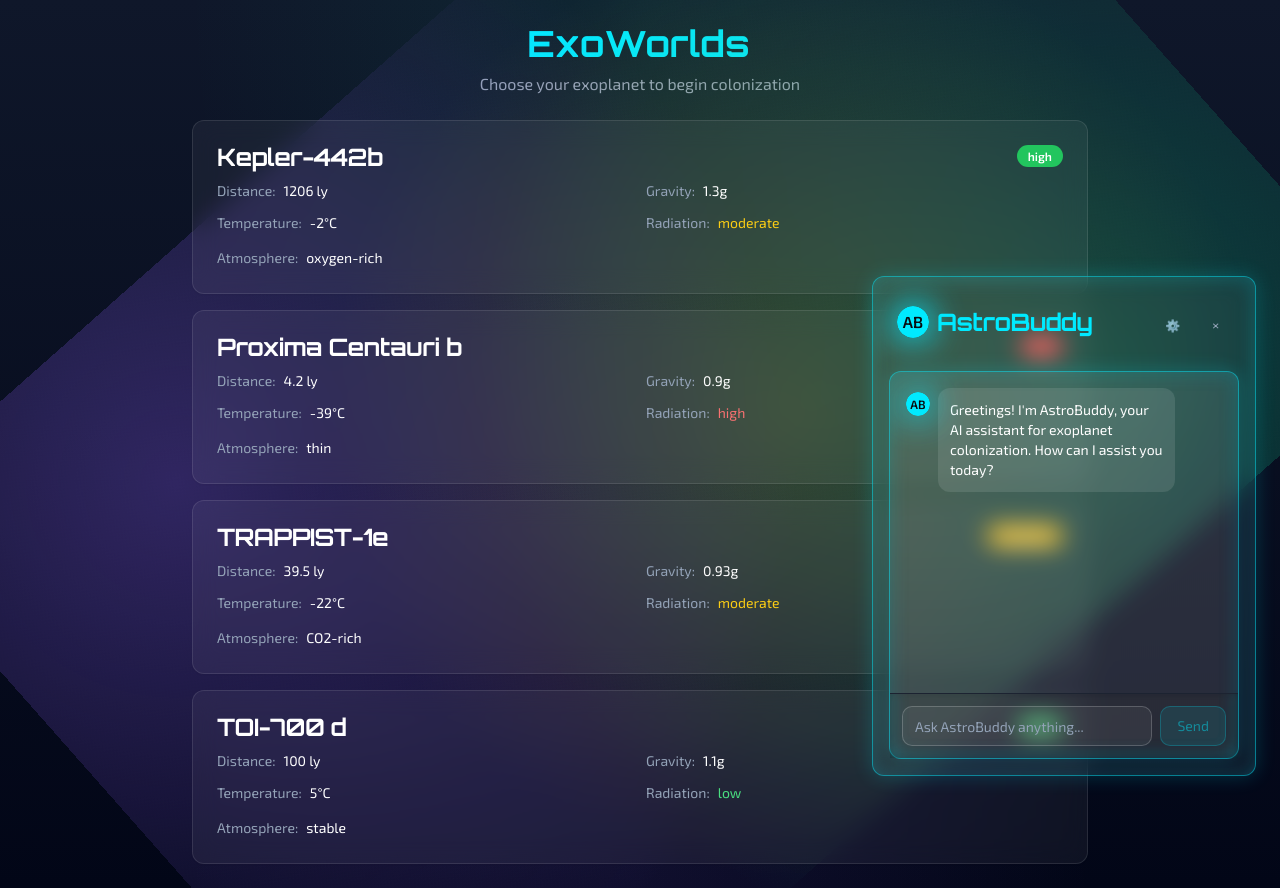
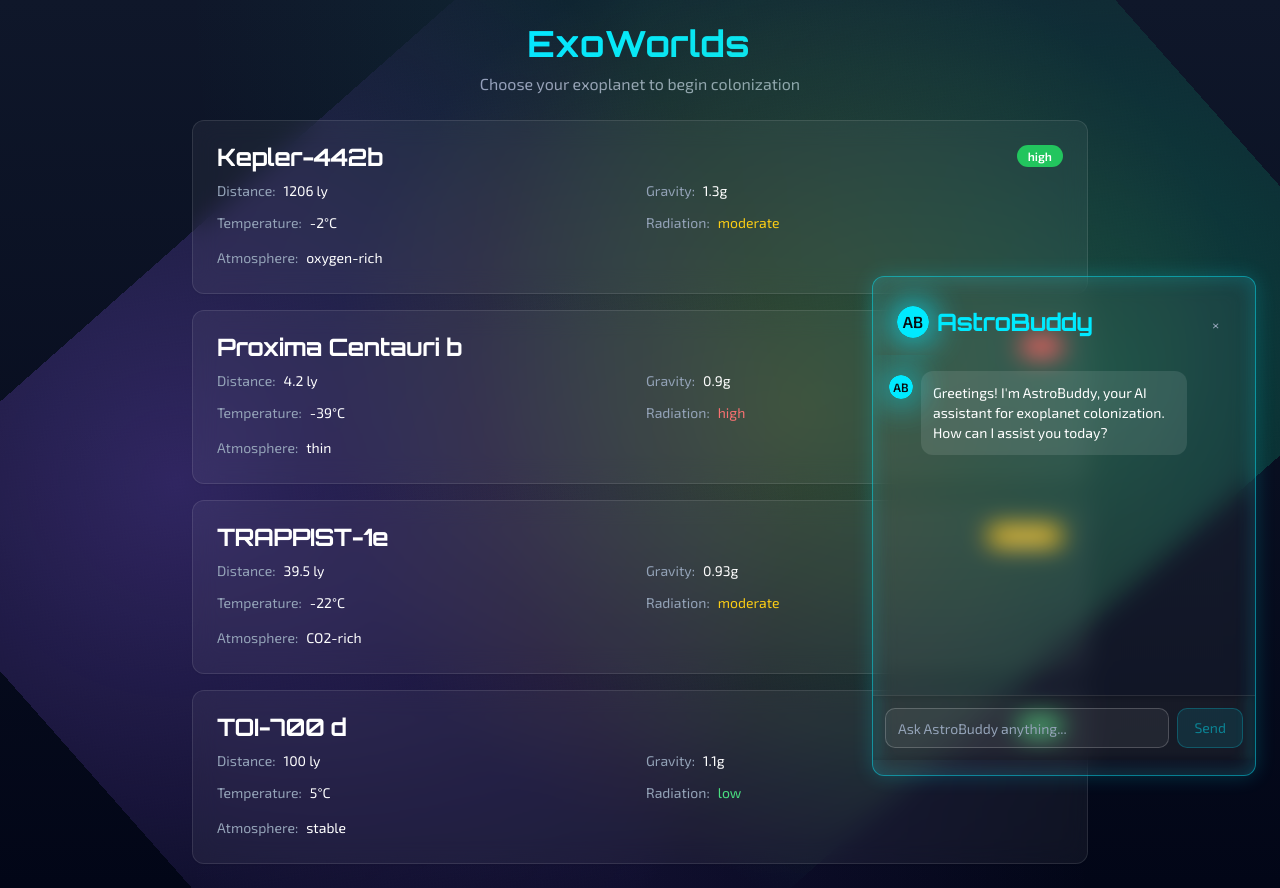
Before and after one commit to HarshYadav40/exo-colony-genesis, a React (Vite) app: page / in a window 1280 px wide. Both pictures are taken after a click on the button "AB". Built offline with nearby package versions, Linux system fonts and the light colour scheme.

Commit message:
Fix: Improve AstroBuddy chat and remove API settings
- Implemented ChatGPT-like scrolling and question asking.
- Removed the API key input from the AstroBuddy component.

```diff
--- a/src/components/AstroBuddy.tsx
+++ b/src/components/AstroBuddy.tsx
@@ -2,7 +2,6 @@
 import React, { useState } from 'react';
 import { Card, CardContent, CardHeader, CardTitle } from '@/components/ui/card';
 import { Button } from '@/components/ui/button';
-import { Input } from '@/components/ui/input';
 import { Avatar, AvatarFallback } from '@/components/ui/avatar';
 import { AstroBuddyChat } from './AstroBuddyChat';
 
@@ -17,8 +16,8 @@ export const AstroBuddy: React.FC<AstroBuddyProps> = ({
   onToggle,
   currentContext,
 }) => {
-  const [apiKey, setApiKey] = useState('AIzaSyAYmEj1tHJMiRm7lMsQbJ83Tf3IfkkY0Fg');
-  const [showApiInput, setShowApiInput] = useState(false);
+  // Use the pre-configured API key without exposing it to the user
+  const apiKey = 'AIzaSyAYmEj1tHJMiRm7lMsQbJ83Tf3IfkkY0Fg';
 
   if (!isVisible) {
     return (
@@ -46,15 +45,6 @@ export const AstroBuddy: React.FC<AstroBuddyProps> = ({
           </Avatar>
           <CardTitle className="text-primary font-orbitron">AstroBuddy</CardTitle>
         </div>
-        <div className="flex items-center space-x-2">
-          <Button
-            onClick={() => setShowApiInput(!showApiInput)}
-            variant="ghost"
-            size="sm"
-            className="text-muted-foreground hover:text-white text-xs"
-          >
-            ⚙️
-          </Button>
         <Button
           onClick={onToggle}
           variant="ghost"
@@ -63,32 +53,9 @@ export const AstroBuddy: React.FC<AstroBuddyProps> = ({
         >
           ×
         </Button>
-        </div>
       </CardHeader>
 
-      <CardContent className="flex-1 flex flex-col space-y-3 p-4">
-        {showApiInput && (
-          <div className="bg-blue-500/20 border border-blue-500/50 rounded p-3 mb-2">
-            <p className="text-xs text-blue-200 mb-2">
-              Gemini API Key (pre-filled with default):
-            </p>
-            <Input
-              type="password"
-              placeholder="Gemini API Key"
-              value={apiKey}
-              onChange={(e) => setApiKey(e.target.value)}
-              className="text-xs"
-            />
-            <Button
-              onClick={() => setShowApiInput(false)}
-              size="sm"
-              className="mt-2 text-xs"
-            >
-              Save
-            </Button>
-          </div>
-        )}
-
+      <CardContent className="flex-1 flex flex-col p-0">
         <AstroBuddyChat
           currentContext={currentContext}
           apiKey={apiKey}
--- a/src/components/AstroBuddyChat.tsx
+++ b/src/components/AstroBuddyChat.tsx
@@ -34,6 +34,7 @@ export const AstroBuddyChat: React.FC<AstroBuddyChatProps> = ({
   const [input, setInput] = useState('');
   const [isLoading, setIsLoading] = useState(false);
   const messagesEndRef = useRef<HTMLDivElement>(null);
+  const messagesContainerRef = useRef<HTMLDivElement>(null);
 
   const scrollToBottom = () => {
     messagesEndRef.current?.scrollIntoView({ behavior: "smooth" });
@@ -126,10 +127,13 @@ export const AstroBuddyChat: React.FC<AstroBuddyChatProps> = ({
   };
 
   return (
-    <div className={`flex flex-col h-full border rounded-lg glass-morphism neon-border ${className}`}>
-      {/* Chat Messages Container */}
-      <div className="flex-1 overflow-hidden">
-        <div className="h-full overflow-y-auto p-4 space-y-3">
+    <div className={`flex flex-col h-full ${className}`}>
+      {/* Messages Container */}
+      <div
+        ref={messagesContainerRef}
+        className="flex-1 overflow-y-auto p-4 space-y-4"
+        style={{ maxHeight: 'calc(100% - 80px)' }}
+      >
         {messages.map((message) => (
           <div
             key={message.id}
@@ -137,14 +141,14 @@ export const AstroBuddyChat: React.FC<AstroBuddyChatProps> = ({
           >
             <div className="flex items-start space-x-2 max-w-[85%]">
               {message.sender === 'assistant' && (
-                  <Avatar className="w-6 h-6 mt-1 pulse-glow">
+                <Avatar className="w-6 h-6 mt-1 pulse-glow flex-shrink-0">
                   <AvatarFallback className="bg-primary text-primary-foreground font-bold text-xs">
                     AB
                   </AvatarFallback>
                 </Avatar>
               )}
               <div
-                  className={`p-3 rounded-lg text-sm ${
+                className={`p-3 rounded-lg text-sm break-words ${
                   message.sender === 'user'
                     ? 'bg-primary text-primary-foreground'
                     : 'bg-white/10 text-white'
@@ -158,7 +162,7 @@ export const AstroBuddyChat: React.FC<AstroBuddyChatProps> = ({
         {isLoading && (
           <div className="flex justify-start">
             <div className="flex items-start space-x-2">
-                <Avatar className="w-6 h-6 mt-1 pulse-glow">
+              <Avatar className="w-6 h-6 mt-1 pulse-glow flex-shrink-0">
                 <AvatarFallback className="bg-primary text-primary-foreground font-bold text-xs">
                   AB
                 </AvatarFallback>
@@ -175,10 +179,9 @@ export const AstroBuddyChat: React.FC<AstroBuddyChatProps> = ({
         )}
         <div ref={messagesEndRef} />
       </div>
-      </div>
 
-      {/* Input Box - Fixed at bottom */}
-      <div className="border-t p-3 bg-black/20 backdrop-blur-sm">
+      {/* Input Area - Fixed at bottom */}
+      <div className="border-t border-white/10 p-3 bg-black/20 backdrop-blur-sm">
         <div className="flex space-x-2">
           <Input
             value={input}
```
Lines whose indentation alone changed are shown as unchanged.
